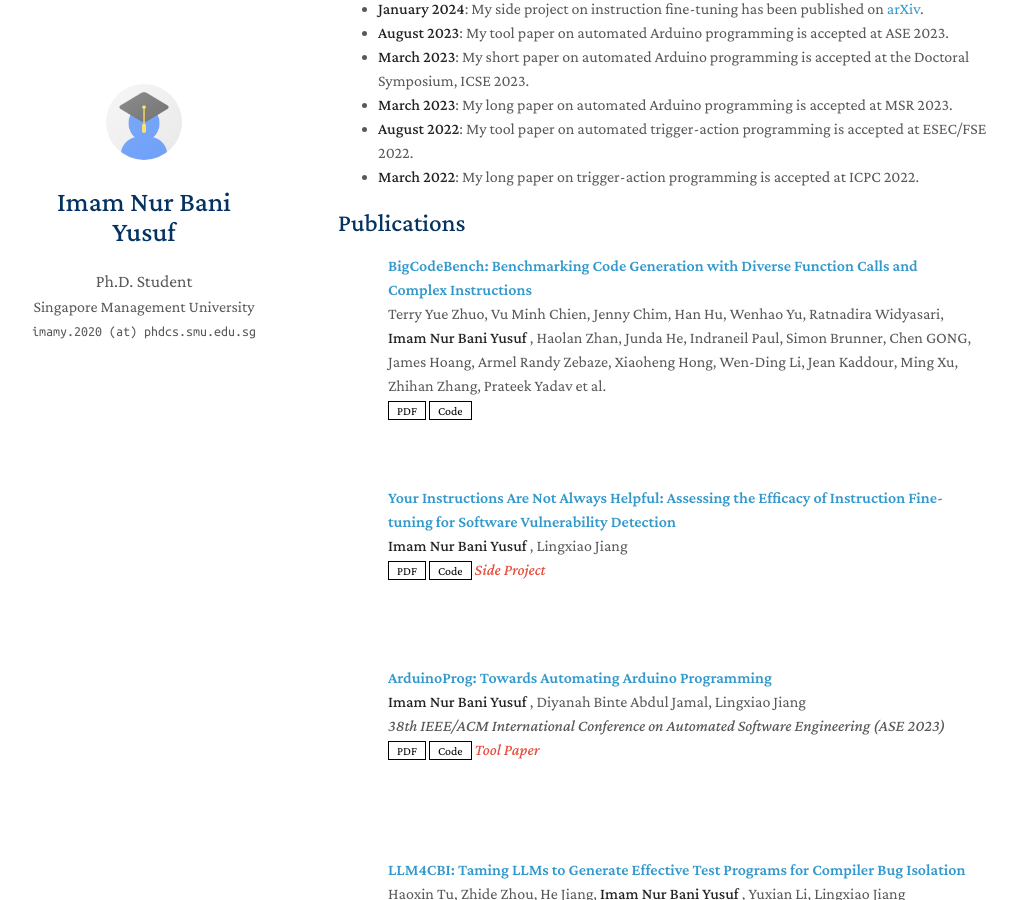
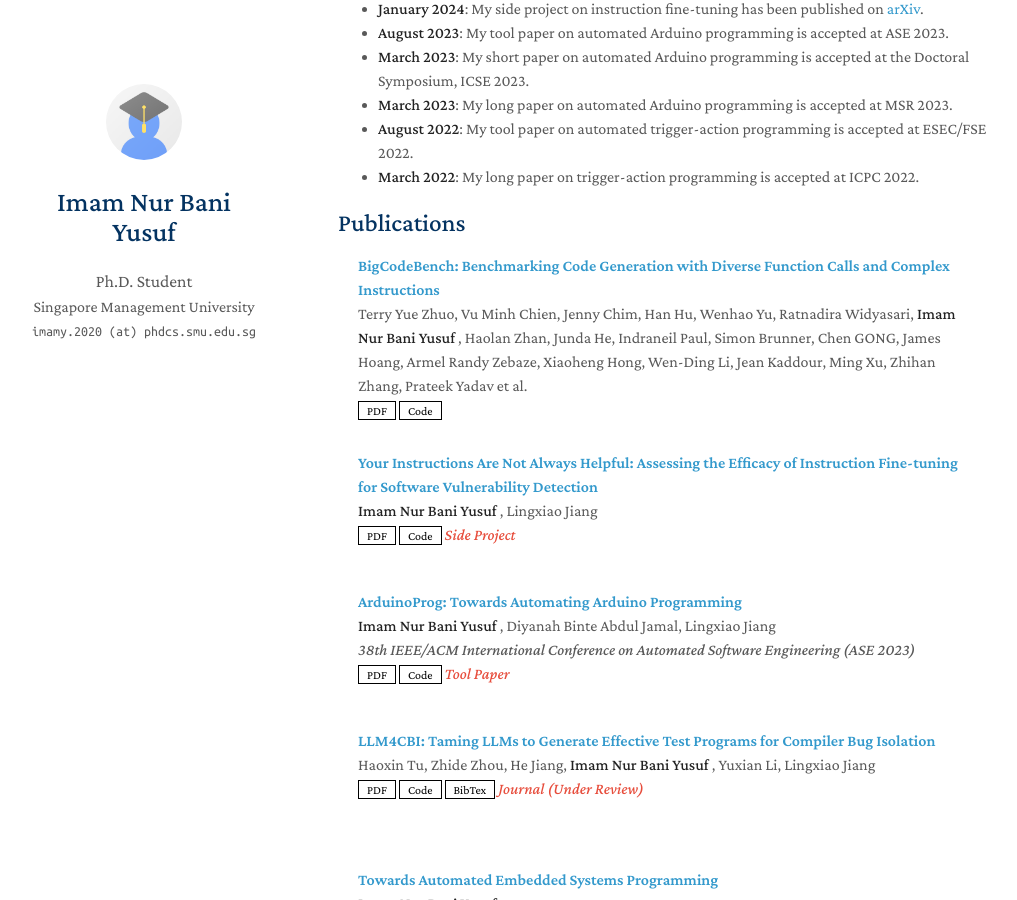
Before and after one commit to imamnurby/imamnurby.github.io, a Jekyll site: the page built from index.md, in a window 1280 px wide and 900 px high, scrolled down 554 px. Shown: the whole window, without its empty margins (132-1149 px from the left). Built offline with Jekyll 4.4.1, drawn with Linux system fonts in a browser that asks for light colours; nearby versions of some CDN libraries; a style sheet for code colours, icons or effects is not loaded; our own code applies the rules of GitHub Pages for plain Markdown files.

Commit message:
adjust margin

```diff
--- a/_includes/publications.md
+++ b/_includes/publications.md
@@ -5,13 +5,13 @@
 
 {% for link in site.data.publications.main %}
 
-<li style="margin-bottom: 20px;">
+<li style="margin-bottom: 5px;">
 <div class="pub-row">
-  <div class="col-sm-3 abbr" style="position: relative;padding-right: 15px;padding-left: 15px;">
+  <!-- <div class="col-sm-3 abbr" style="position: relative;padding-right: 15px;padding-left: 15px;"> -->
     <!-- {% if link.conference_short %}
     <abbr class="badge">{{ link.conference_short }}</abbr>
     {% endif %} -->
-  </div>
+  <!-- </div> -->
   <div class="col-sm-9" style="position: relative;padding-right: 15px;padding-left: 20px;">
       <div class="title"><a href="{{ link.pdf }}">{{ link.title }}</a></div>
       <div class="author">{{ link.authors }}</div>
```
